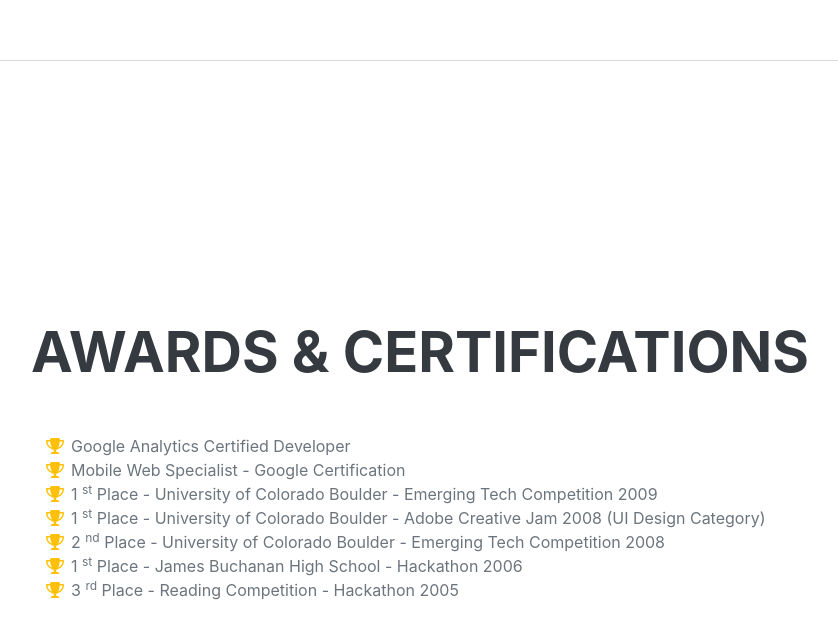
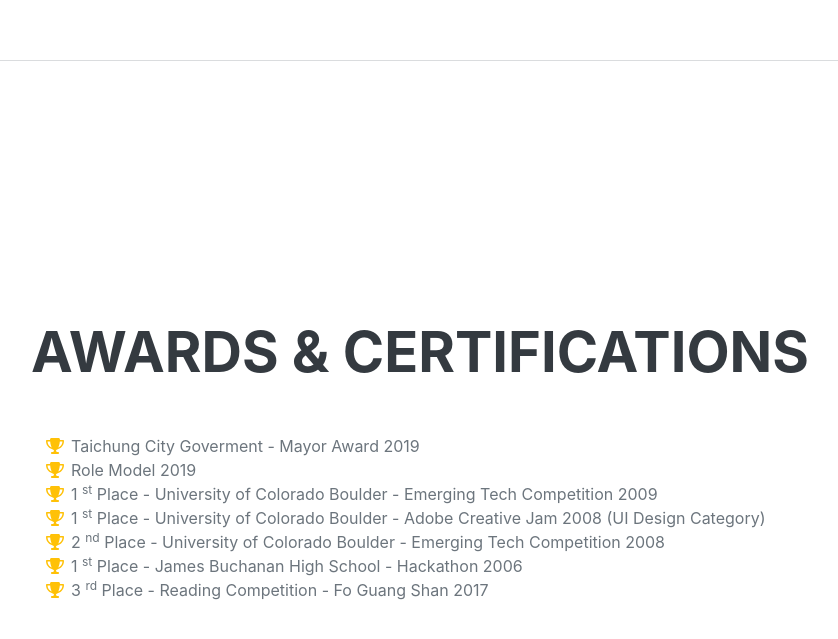
Before and after one commit to Ericaaaaaaaaaaaaaaaaaaaa/foodMap, a plain HTML site: page index.html in a window 1280 px wide. Shown: the part 4277-4916 px from the top of the page, without its empty margins (289-1127 px from the left). Drawn offline with nearby package versions, Linux system fonts and the light colour scheme; a web font is replaced by a local one.

Commit message:
award change

```diff
--- a/index.html
+++ b/index.html
@@ -172,11 +172,11 @@
                     <ul class="fa-ul mb-0">
                         <li>
                             <span class="fa-li"><i class="fas fa-trophy text-warning"></i></span>
-                            Google Analytics Certified Developer
+                            Taichung City Goverment - Mayor Award 2019
                         </li>
                         <li>
                             <span class="fa-li"><i class="fas fa-trophy text-warning"></i></span>
-                            Mobile Web Specialist - Google Certification
+                            Role Model 2019
                         </li>
                         <li>
                             <span class="fa-li"><i class="fas fa-trophy text-warning"></i></span>
@@ -206,7 +206,7 @@
                             <span class="fa-li"><i class="fas fa-trophy text-warning"></i></span>
                             3
                             <sup>rd</sup>
-                            Place - Reading Competition - Hackathon 2005
+                            Place - Reading Competition - Fo Guang Shan 2017
                         </li>
                     </ul>
                 </div>
```
